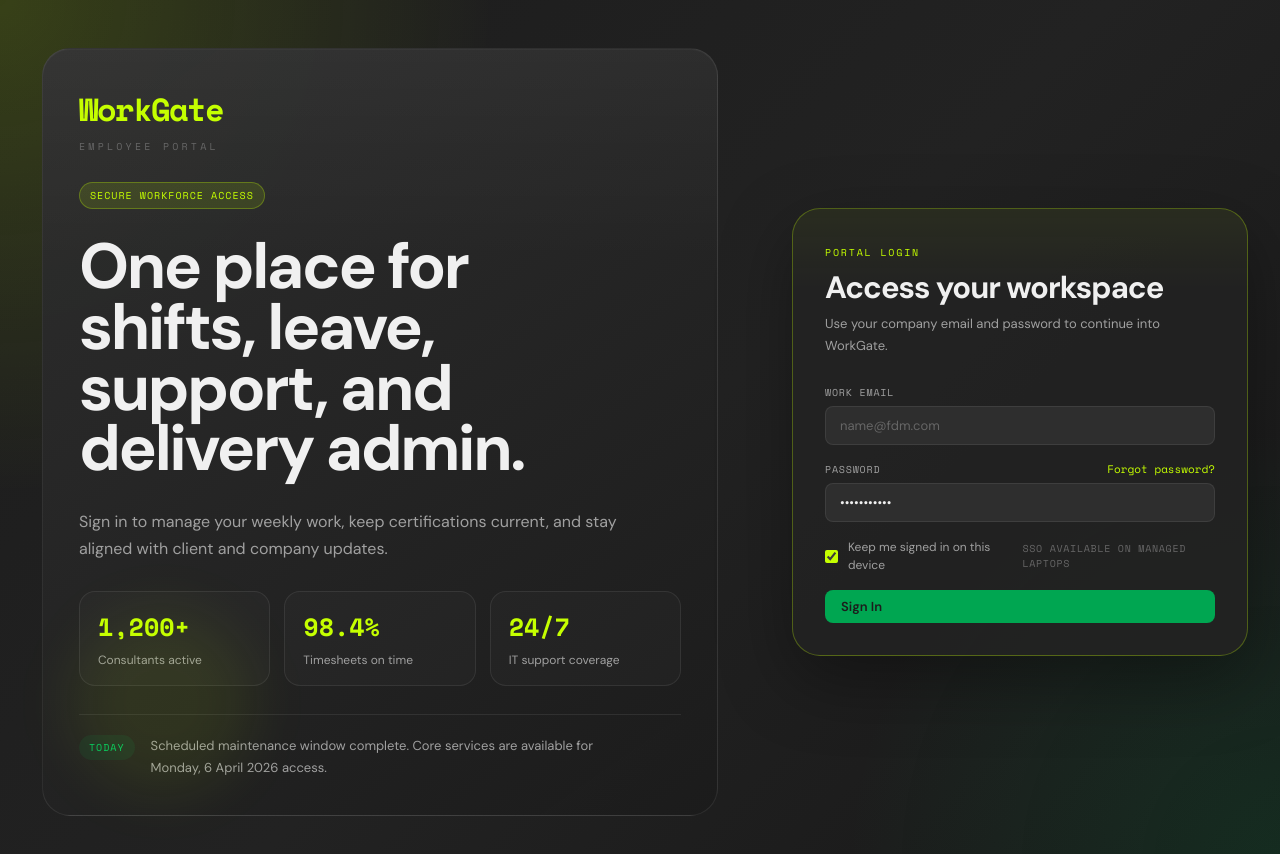
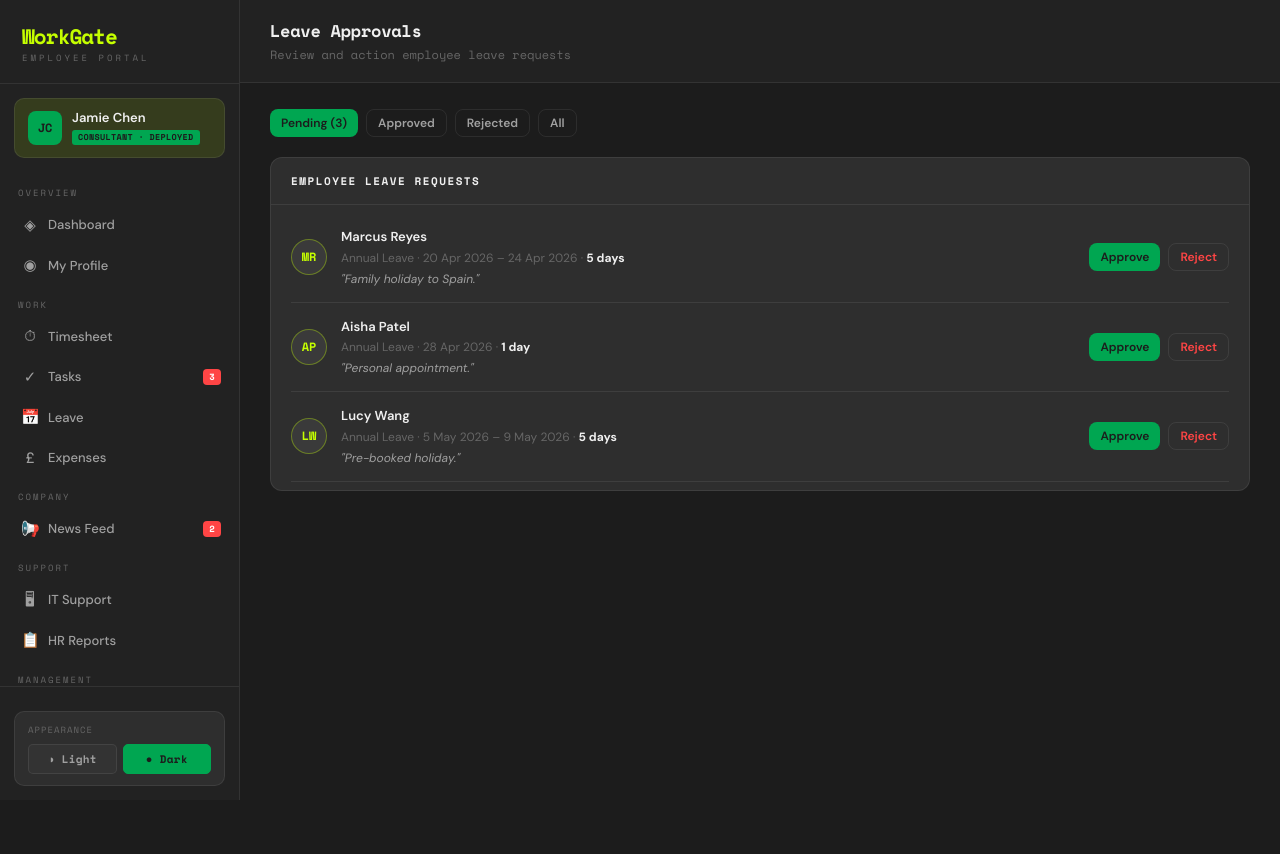
Before and after one commit to ChristopherRomano/WorkGate, a React (Vite) app in the folder WorkGate-frontend/FDM/: page /app/leave-approval in a window 1280 px wide. Before the commit this address led to /login. Shown: the top 854 px of the page. After the commit the page ends 800 px from the top, so only its background shows below. Built offline with nearby package versions, Linux system fonts and the light colour scheme.

Commit message:
added an annual leave approvals page.

```diff
--- a/WorkGate-frontend/FDM/src/App.jsx
+++ b/WorkGate-frontend/FDM/src/App.jsx
@@ -10,8 +10,9 @@ import Leave       from './pages/Leave';
 import Expenses    from './pages/Expenses';
 import News        from './pages/News';
 import IT          from './pages/IT';
-import HR          from './pages/HR';
-import Posting    from './pages/Posting';
+import HR             from './pages/HR';
+import Posting         from './pages/Posting';
+import LeaveApproval   from './pages/LeaveApproval';
 
 export default function App() {
   return (
@@ -29,8 +30,9 @@ export default function App() {
             <Route path="expenses"    element={<Expenses />} />
             <Route path="news"        element={<News />} />
             <Route path="it"          element={<IT />} />
-            <Route path="hr"          element={<HR />} />
-            <Route path="posting"     element={<Posting />} />
+            <Route path="hr"              element={<HR />} />
+            <Route path="posting"         element={<Posting />} />
+            <Route path="leave-approval"  element={<LeaveApproval />} />
 
           </Route>
           <Route path="*" element={<Navigate to="/login" replace />} />
--- a/WorkGate-frontend/FDM/src/components/Sidebar.jsx
+++ b/WorkGate-frontend/FDM/src/components/Sidebar.jsx
@@ -20,6 +20,9 @@ const NAV = [
   { section: 'Support', items: [
     { to: '/app/it',           icon: '🖥', label: 'IT Support' },
     { to: '/app/hr',           icon: '📋', label: 'HR Reports' },
+  ]},
+  { section: 'Management', items: [
+    { to: '/app/leave-approval', icon: '📋', label: 'Leave Approvals', roles: ['manager', 'admin'] },
   ]},
   { section: 'Posting', items: [
     { to: '/app/posting',      icon: '�', label: 'Create Posting' },
@@ -51,10 +54,13 @@ export default function Sidebar() {
 
       {/* Nav */}
       <nav className={styles.nav}>
-        {NAV.map(({ section, items }) => (
+        {NAV.map(({ section, items }) => {
+          const visible = items.filter(item => !item.roles || item.roles.includes(currentUser.role));
+          if (visible.length === 0) return null;
+          return (
           <div key={section}>
             <div className={styles.sectionLabel}>{section}</div>
-            {items.map(({ to, icon, label, badge }) => (
+            {visible.map(({ to, icon, label, badge }) => (
               <NavLink
                 key={to}
                 to={to}
@@ -71,7 +77,8 @@ export default function Sidebar() {
               </NavLink>
             ))}
           </div>
-        ))}
+          );
+        })}
       </nav>
 
       {/* Leave balance + Settings */}
--- a/WorkGate-frontend/FDM/src/components/Topbar.jsx
+++ b/WorkGate-frontend/FDM/src/components/Topbar.jsx
@@ -11,7 +11,8 @@ const TITLES = {
   '/app/expenses':     ['Expense Claims', 'Submit and monitor expense claims'],
   '/app/news':         ['News Feed', 'Company announcements and updates'],
   '/app/it':           ['IT Support', 'Raise tickets and browse the knowledge base'],
-  '/app/hr':           ['HR Reports', 'Submit feedback and reports to HR'],
+  '/app/hr':             ['HR Reports', 'Submit feedback and reports to HR'],
+  '/app/leave-approval': ['Leave Approvals', 'Review and action employee leave requests'],
 };
 
 export default function Topbar() {
--- a/WorkGate-frontend/FDM/src/data/mockData.js
+++ b/WorkGate-frontend/FDM/src/data/mockData.js
@@ -9,6 +9,7 @@ export const currentUser = {
   emergencyPhone: '+44 7700 900456',
   tag: 'Consultant - Deployed',
   tagCode: 'CONSULTANT_DEPLOYED',
+  role: 'manager',
   manager: 'Sarah O\'Brien',
   clientCode: 'CLIENT-003',
   clientName: 'Barclays',
@@ -18,6 +19,14 @@ export const currentUser = {
   skillScore: 12,
   skills: ['Python', 'SQL', 'Excel', 'Java', 'Agile', 'Power BI'],
 };
+
+export const employeeLeaveRequests = [
+  { id: 'el1', employee: 'Marcus Reyes',  initials: 'MR', start: '20 Apr 2026', end: '24 Apr 2026', days: 5, type: 'Annual Leave',    reason: 'Family holiday to Spain.',                             status: 'pending' },
+  { id: 'el2', employee: 'Aisha Patel',   initials: 'AP', start: '28 Apr 2026', end: '28 Apr 2026', days: 1, type: 'Annual Leave',    reason: 'Personal appointment.',                                status: 'pending' },
+  { id: 'el3', employee: 'Lucy Wang',     initials: 'LW', start: '5 May 2026',  end: '9 May 2026',  days: 5, type: 'Annual Leave',    reason: 'Pre-booked holiday.',                                  status: 'pending' },
+  { id: 'el4', employee: 'Sam Kim',       initials: 'SK', start: '1 Apr 2026',  end: '2 Apr 2026',  days: 2, type: 'Sick Leave',      reason: 'Unwell, doctor appointment on 1st.',                   status: 'approved', comment: '' },
+  { id: 'el5', employee: 'Marcus Reyes',  initials: 'MR', start: '10 Mar 2026', end: '10 Mar 2026', days: 1, type: 'Annual Leave',    reason: 'Personal errand.',                                     status: 'rejected', comment: 'Client deliverable due that day — please rebook.' },
+];
 
 export const tasks = [
   { id: 't1', title: 'Complete Security Awareness Training', type: 'Onboarding', priority: 'high', due: '5 Apr 2026', done: false },
--- /dev/null
+++ b/WorkGate-frontend/FDM/src/pages/LeaveApproval.jsx
@@ -0,0 +1,112 @@
+import { useState } from 'react';
+import { employeeLeaveRequests } from '../data/mockData';
+import Modal from '../components/Modal';
+import '../styles/components.css';
+
+export default function LeaveApproval() {
+  const [requests, setRequests] = useState(employeeLeaveRequests);
+  const [filter, setFilter] = useState('pending');
+  const [rejectTarget, setRejectTarget] = useState(null);
+  const [rejectComment, setRejectComment] = useState('');
+
+  const approve = (id) => {
+    setRequests(prev => prev.map(r => r.id === id ? { ...r, status: 'approved', comment: '' } : r));
+  };
+
+  const openReject = (request) => {
+    setRejectTarget(request);
+    setRejectComment('');
+  };
+
+  const confirmReject = () => {
+    if (!rejectComment.trim()) return;
+    setRequests(prev => prev.map(r => r.id === rejectTarget.id ? { ...r, status: 'rejected', comment: rejectComment.trim() } : r));
+    setRejectTarget(null);
+    setRejectComment('');
+  };
+
+  const filtered = filter === 'all' ? requests : requests.filter(r => r.status === filter);
+  const pendingCount = requests.filter(r => r.status === 'pending').length;
+
+  return (
+    <div className="animate-fade">
+      {/* Filter tabs */}
+      <div style={{ display: 'flex', gap: 8, marginBottom: 20, flexWrap: 'wrap' }}>
+        {[['pending', `Pending${pendingCount ? ` (${pendingCount})` : ''}`], ['approved', 'Approved'], ['rejected', 'Rejected'], ['all', 'All']].map(([val, label]) => (
+          <button key={val} className={`btn ${filter === val ? 'btn-primary' : 'btn-ghost'} btn-sm`} onClick={() => setFilter(val)}>{label}</button>
+        ))}
+      </div>
+
+      <div className="card">
+        <div className="card-header">
+          <span className="card-title">Employee Leave Requests</span>
+        </div>
+        <div style={{ padding: '8px 20px' }}>
+          {filtered.length === 0 && (
+            <div style={{ padding: '32px 0', textAlign: 'center', color: 'var(--text-dim)', fontSize: 13 }}>No requests found.</div>
+          )}
+          {filtered.map(req => (
+            <div key={req.id} style={{ display: 'flex', alignItems: 'center', gap: 14, padding: '14px 0', borderBottom: '1px solid var(--border)' }}>
+              {/* Avatar */}
+              <div style={{ width: 36, height: 36, borderRadius: '50%', background: 'var(--surface-3)', border: '1px solid var(--border-bright)', display: 'flex', alignItems: 'center', justifyContent: 'center', fontSize: 12, fontWeight: 700, fontFamily: 'var(--mono)', color: 'var(--lime)', flexShrink: 0 }}>
+                {req.initials}
+              </div>
+
+              {/* Info */}
+              <div style={{ flex: 1, minWidth: 0 }}>
+                <div style={{ fontSize: 13, fontWeight: 600, color: 'var(--text)' }}>{req.employee}</div>
+                <div style={{ fontSize: 12, color: 'var(--text-dim)', marginTop: 2 }}>
+                  {req.type} · {req.start}{req.start !== req.end ? ` – ${req.end}` : ''} · <strong style={{ color: 'var(--text)' }}>{req.days} day{req.days !== 1 ? 's' : ''}</strong>
+                </div>
+                {req.reason && (
+                  <div style={{ fontSize: 12, color: 'var(--text-muted)', marginTop: 3, fontStyle: 'italic' }}>"{req.reason}"</div>
+                )}
+                {req.status === 'rejected' && req.comment && (
+                  <div style={{ fontSize: 11, color: 'var(--amber, #f59e0b)', marginTop: 4, fontFamily: 'var(--mono)' }}>Reason: {req.comment}</div>
+                )}
+              </div>
+
+              {/* Status / Actions */}
+              {req.status === 'pending' ? (
+                <div style={{ display: 'flex', gap: 8, flexShrink: 0 }}>
+                  <button className="btn btn-primary btn-sm" onClick={() => approve(req.id)}>Approve</button>
+                  <button className="btn btn-ghost btn-sm" style={{ color: 'var(--red, #f87171)' }} onClick={() => openReject(req)}>Reject</button>
+                </div>
+              ) : (
+                <span className={`badge badge-${req.status === 'approved' ? 'approved' : 'rejected'}`}>
+                  {req.status.toUpperCase()}
+                </span>
+              )}
+            </div>
+          ))}
+        </div>
+      </div>
+
+      {/* Reject Modal */}
+      <Modal isOpen={!!rejectTarget} onClose={() => setRejectTarget(null)} title="Reject Leave Request">
+        <div className="form-grid">
+          {rejectTarget && (
+            <div style={{ background: 'var(--surface-3)', border: '1px solid var(--border)', borderRadius: 8, padding: '12px 16px', fontSize: 13 }}>
+              <strong>{rejectTarget.employee}</strong> — {rejectTarget.type}<br />
+              <span style={{ color: 'var(--text-dim)' }}>{rejectTarget.start}{rejectTarget.start !== rejectTarget.end ? ` – ${rejectTarget.end}` : ''} · {rejectTarget.days} day{rejectTarget.days !== 1 ? 's' : ''}</span>
+            </div>
+          )}
+          <div className="form-group">
+            <label>Reason for Rejection <span style={{ color: 'var(--red, #f87171)' }}>*</span></label>
+            <textarea
+              className="field"
+              style={{ minHeight: 90 }}
+              placeholder="Provide a reason — this will be visible to the employee..."
+              value={rejectComment}
+              onChange={e => setRejectComment(e.target.value)}
+            />
+          </div>
+          <div className="modal-actions">
+            <button className="btn btn-primary" onClick={confirmReject} disabled={!rejectComment.trim()} style={{ background: 'var(--red, #f87171)', borderColor: 'var(--red, #f87171)' }}>Confirm Rejection</button>
+            <button className="btn btn-ghost" onClick={() => setRejectTarget(null)}>Cancel</button>
+          </div>
+        </div>
+      </Modal>
+    </div>
+  );
+}
```
